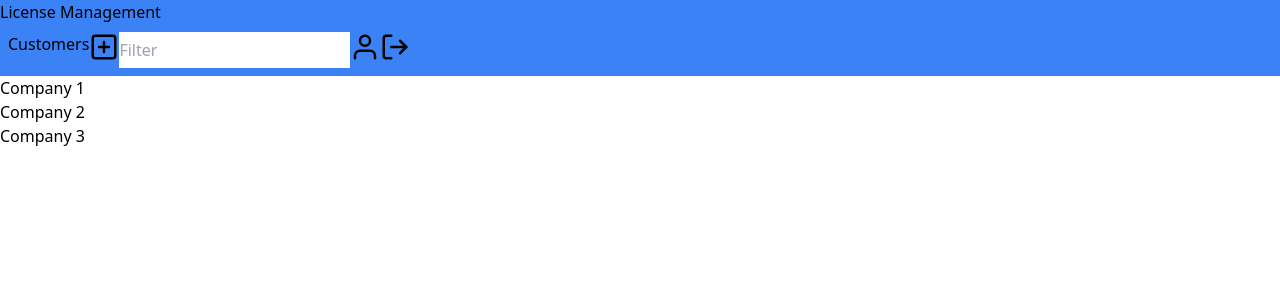
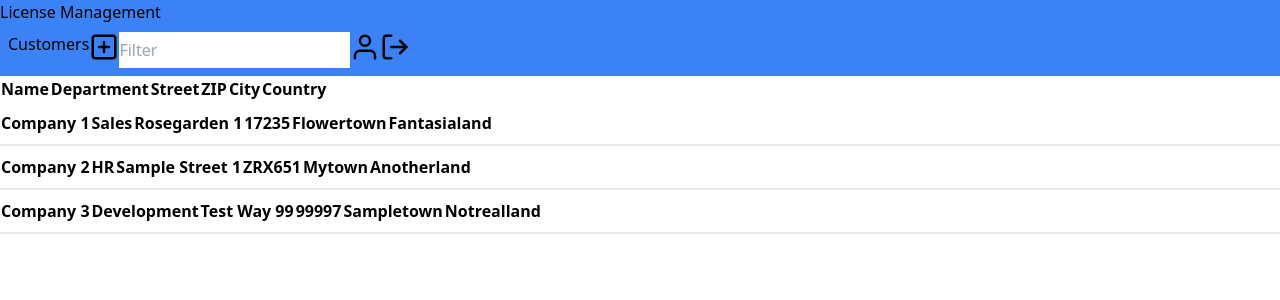
Before and after one commit to PinarGoekcek/license-management, a React (Create React App) app in the folder frontend/licence-management-ui/: page / in a window 1280 px wide. Shown: the top 300 px of the page. Built offline with nearby package versions, Linux system fonts and the light colour scheme.

Commit message:
Display companies in a table

```diff
--- a/frontend/licence-management-ui/src/components/Companies.js
+++ b/frontend/licence-management-ui/src/components/Companies.js
@@ -1,9 +1,22 @@
+import Company from "./Company";
 
 const Companies = ({companies}) => {
   return (
       <>
+          <table>
+              <thead>
+              <tr>
+                  <th>Name</th>
+                  <th>Department</th>
+                  <th>Street</th>
+                  <th>ZIP</th>
+                  <th>City</th>
+                  <th>Country</th>
+              </tr>
+              </thead>
+          </table>
         {companies.map((company) => (
-            <h3 key={company.id}>{company.name}</h3>
+            <Company key={company.id} company={company} />
         ))}
       </>
   )
--- /dev/null
+++ b/frontend/licence-management-ui/src/components/Company.js
@@ -0,0 +1,19 @@
+const Company = ({company}) => {
+  return <div className='company flex flex-row pr-4 py-2 border-b-2'>
+    <table>
+      <tbody>
+      <tr>
+        <th>{company.name}</th>
+        <th>{company.department}</th>
+        <th>{company.street}</th>
+        <th>{company.zip_code}</th>
+        <th>{company.city}</th>
+        <th>{company.country}</th>
+      </tr>
+      </tbody>
+    </table>
+
+  </div>;
+};
+
+export default Company;
```
